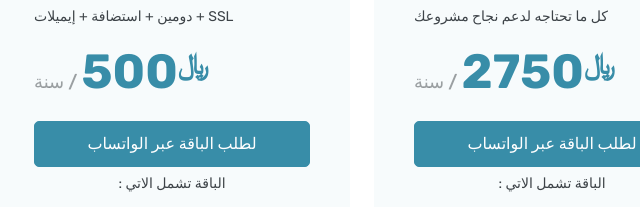
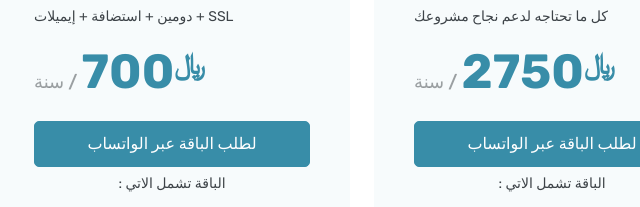
Before and after one commit to kolkxodl/Sahm-package-prices-, a plain HTML site: page index.html in a window 1280 px wide. Shown: the part 295-502 px from the top of the page, 88-728 px from the left. Drawn offline with nearby package versions, Linux system fonts and the light colour scheme; a web font is replaced by a local one.

Commit message:
Update index.html

```diff
--- a/index.html
+++ b/index.html
@@ -86,7 +86,7 @@
               <h3>الباقة الأساسية</h3>
               <p class="popular">عرض خاص</p>
               <p class="description">دومين + استضافة + إيميلات + SSL</p>
-              <h4><sup>﷼</sup>500<span> / سنة</span></h4>
+              <h4><sup>﷼</sup>700<span> / سنة</span></h4>
               <a href="https://wa.me/967738889982?text=السلام%20عليكم%20!%20اريد%20شراء%20الباقة%20الاساسية%20من%20باقات%20سهم%20لتصميم%20المواقع%20الالكترونية" class="cta-btn">لطلب الباقة عبر الواتساب</a>
               <p class="text-center small">: الباقة تشمل الاتي</p>
               <ul>
```
